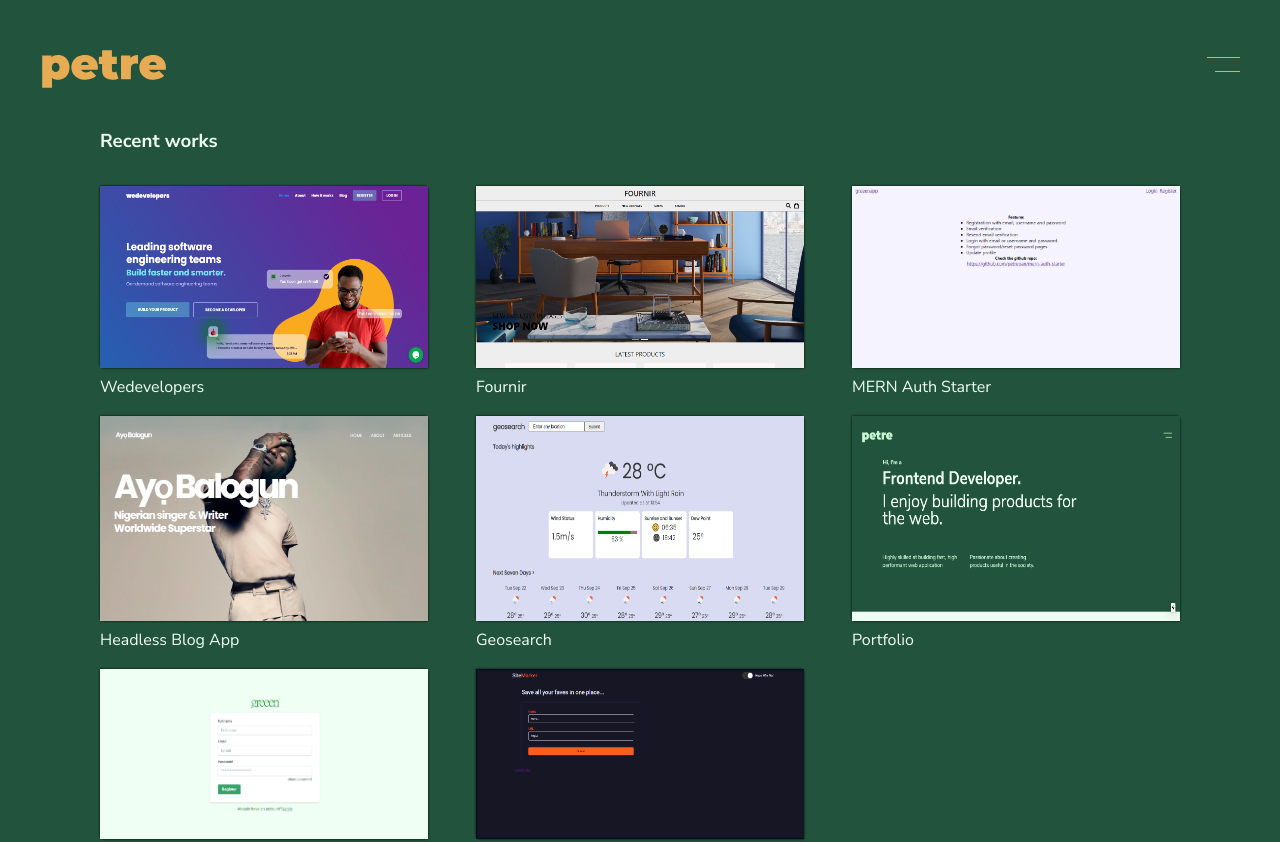
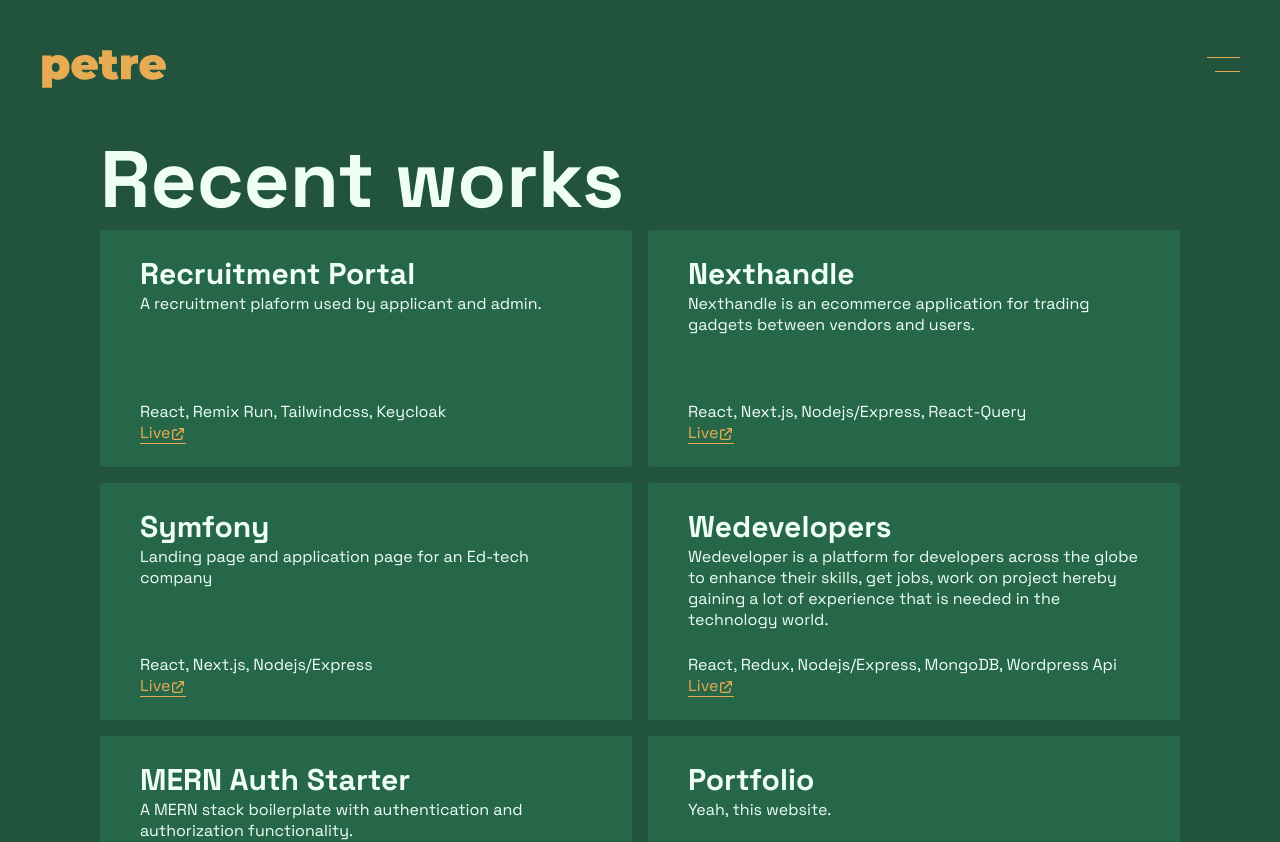
Before and after one commit to petrepan/petre, a Next.js app: page /project in a window 1280 px wide. Shown: the top 842 px of the page. Built offline with nearby package versions, Linux system fonts and the light colour scheme.

Commit message:
add new project page cards and projects

```diff
--- a/component/Menu.js
+++ b/component/Menu.js
@@ -28,12 +28,12 @@ const Menu = ({ open }) => (
                             </a>
                         </li>
                         <li>
-                            <Link
+                            <a
                                 rel="noopener noreferrer"
                                 target="_blank"
-                                href="https://res.cloudinary.com/petrepan/image/upload/v1617199764/Peter_Awotola_Resume.pdf">
+                                href="https://docs.google.com/document/d/1YGy_ZGVJWzabP1b5X1TLepozSb58Ehq_jXr9uy8HORQ/edit?usp=sharing">
                                 <a>Resume</a>
-                            </Link>
+                            </a>
                         </li>
                     </ul>
                 </div>
--- a/component/Project.js
+++ b/component/Project.js
@@ -4,65 +4,42 @@ import React from 'react';
 
 const project = [
     {
+        name: 'Recruitment Portal',
+        about: 'A recruitment plaform used by applicant and admin.',
+        link: 'https://recruit.decagon.institute/',
+        tools: ['React', 'Remix Run', 'Tailwindcss', 'Keycloak']
+    },
+    {
+        name: 'Nexthandle',
+        about: 'Nexthandle is an ecommerce application for trading gadgets between vendors and users.',
+        link: 'https://www.nexthandle.com/',
+        tools: ['React', 'Next.js', 'Nodejs/Express', 'React-Query']
+    },
+    {
+        name: 'Symfony',
+        about: 'Landing page and application page for an Ed-tech company',
+        link: 'https://symfonyhq.com/',
+        tools: ['React', 'Next.js', 'Nodejs/Express']
+    },
+    {
         name: 'Wedevelopers',
         about:
             'Wedeveloper is a platform for developers across the globe to enhance their skills, get jobs, work on project hereby gaining a lot of experience that is needed in the technology world.',
         link: 'https://wedevelopers.netlify.app/',
-        img: '/images/wedeveloper.png',
-        tools: ['React/Redux', 'Nodejs/Express', 'MongoDB', 'Wordpress Api', 'Calendly']
-    },
-    {
-        name: 'Fournir',
-        about:
-            'An ecommerce store for quality furniture products',
-        link: '#',
-        img: '/images/fournir.png',
-        tools: ['React/Redux', 'Nodejs/Express', 'MongoDB']
+        tools: ['React', 'Redux', 'Nodejs/Express', 'MongoDB', 'Wordpress Api']
     },
     {
         name: 'MERN Auth Starter',
         about: 'A MERN stack boilerplate with authentication and authorization functionality.',
         link: 'https://mern-auth-starter.netlify.app/',
         img: '/images/mern.png',
-        tools: ['React/Redux', 'Nodejs/Express', 'Sendgrid', 'MongoDB']
-    },
-    {
-        name: 'Headless Blog App',
-        about: 'A JAMstack Blog Site built with Next js and Ghost CMS.',
-        link: 'https://bloggy.vercel.app/',
-        img: '/images/blog.png',
-        tools: ['Next js', 'Ghost CMS', 'JAMstack', 'Vercel']
-    },
-    {
-        name: 'Geosearch',
-        about:
-            'geosearch is weather app that provides real time information about a particular location, weather information spanning upto the next seven daysof the location.',
-        link: 'https://geoweatherapp.netlify.app',
-        img: '/images/Geo-Search.png',
-        tools: ['Javascript', 'Babel', 'Webpack', 'Netlify']
+        tools: ['React', 'Redux', 'Nodejs/Express', 'Sendgrid', 'MongoDB']
     },
     {
         name: 'Portfolio',
-        about: 'Yeah, this very website.',
+        about: 'Yeah, this website.',
         link: '/',
-        img: '/images/Portfolio.png',
-        tools: ['Nextjs', 'Css', 'Netlify', 'Eslint', 'Prettier']
-    },
-    {
-        name: 'Greeen',
-        about:
-            "Greeen is an online platform where users share their knowledge on everything agriculture. It's a community of individuals passionate about the greenlife.",
-        link: 'https://github.com/petrepan/Greeen',
-        img: '/images/greeen.png',
-        tools: ['React', 'Redux', 'Express', 'Mongoose', 'Tailwind', 'NodeJs']
-    },
-    {
-        name: 'Sitemarker',
-        about:
-            'A progressive web application that bookmarks all your favourite websites in one place for easy access. Features: Dark mode, offline mode, mobile app, localstorage.',
-        link: 'https://sitemarker.netlify.app',
-        img: '/images/SiteMarker.png',
-        tools: ['Javascript', 'PWA', 'HTML/SCSS', 'Netlify']
+        tools: ['Next.js', 'Css', 'Netlify form']
     }
 ];
 
@@ -77,20 +54,13 @@ const MainProject = () => {
         <div className="project-wrapper">
             {project.map((projects, i) => (
                 <div key={i} className="project">
-                    <div className="project-img">
-                        <img
-                            src={projects.img}
-                            alt={projects.img}
-                            layout="responsive"
-                        />
-                    </div>
-                    <div>
-                        <p className="name">{projects.name}</p>
-                    </div>
+                    <h3 className="name">{projects.name}</h3>
                     <div className="project-details">
-                        <h3>
+                        <p>{projects.about}</p>
+                        <div>
+                            <div className="tools">{projects.tools.join(', ')}</div>
                             <a target="_blank" rel="noopener noreferrer" href={projects.link}>
-                                {projects.name}
+                                Live
                                 <svg
                                     className="w-6 h-6"
                                     fill="none"
@@ -104,12 +74,6 @@ const MainProject = () => {
                                         d="M10 6H6a2 2 0 00-2 2v10a2 2 0 002 2h10a2 2 0 002-2v-4M14 4h6m0 0v6m0-6L10 14"></path>
                                 </svg>
                             </a>
-                        </h3>
-                        <p>{projects.about}</p>
-                        <div className="tools">
-                            {projects.tools.map((tool, i) => (
-                                <div key={i}> {tool}</div>
-                            ))}
                         </div>
                     </div>
                 </div>
@@ -119,37 +83,23 @@ const MainProject = () => {
                 {`
                     .project-wrapper {
                         display: grid;
-                        grid-template-columns: repeat(auto-fit, minmax(20rem, 1fr));
-                        grid-gap: 3rem;
-                        margin: 6em 0;
-                        margin-top: 2em;
+                        grid-template-columns: 1fr 1fr;
+                        grid-gap: 1rem;
+                        margin-bottom: 6em;
                     }
 
                     .project {
-                        position: relative;
-                        box-shadow: 1px 1px 2px rgba(0, 0, 0, 0.4), -1px -1px 2px rgba(0, 0, 0, 0.4);
+                        padding: 1.5em 2.5em;
                         border-radius: 3px;
-                        background: white;
-                        cursor: pointer;
+                        background: #276749;
                     }
 
                     .name {
-                        position: absolute;
-                        bottom: -30px;
+                        font-size: 30px;
                     }
 
-                    h3 {
-                        margin-bottom: 10px;
-                    }
-
-                    .project-img {
-                        width: 100%;
-                        height: 100%;
-                    }
-
-                    img {
-                        height: 100%;
-                        width: 100%;
+                    .tools {
+                        display: flex;
                     }
 
                     .w-6 {
@@ -158,45 +108,10 @@ const MainProject = () => {
                     }
 
                     .project-details {
-                        position: absolute;
-                        top: 0;
-                        left: 0;
-                        right: 0;
-                        bottom: 0;
                         display: flex;
-                        transform: scaleY(0);
                         flex-direction: column;
-                        background: green;
-                        overflow: hidden;
-                        padding: 10px;
-                        transition: all 0.4s ease-in-out;
-                        opacity: 0;
-                    }
-
-                    .project:hover .project-details {
-                        opacity: 0.9;
-                        transform: scaleY(1);
-                    }
-
-                    .project-details p {
-                        overflow-y: scroll;
-                        margin-bottom: 40px;
-                        padding-bottom: 10px;
-                    }
-
-                    .tools {
-                        display: flex;
-                        flex-wrap: wrap;
-                        position: absolute;
-                        bottom: 0;
-                        padding: 10px 0;
-                        padding-top: 20px;
-                        margin-top: 30px;
-                    }
-
-                    .tools div {
-                        margin-right: 8px;
-                        border-bottom: 1px solid #fff;
+                        justify-content: space-between;
+                        min-height: 150px
                     }
 
                     .header {
@@ -205,27 +120,13 @@ const MainProject = () => {
 
                     a {
                         color: #f0fff4;
-                        border-bottom: 1px solid;
+                        border-bottom: 1px solid #e7ab54;
+                        color: #e7ab54;
                     }
 
-                    .lazyimage {
-                        position: absolute;
-                        left: 0;
-                        top: 0;
-                        right: 0;
-                        bottom: 0;
-                        animation: loadingAnimation 1s infinite;
-                    }
-
-                    @keyframes loadingAnimation {
-                        0% {
-                            background-color: #fff;
-                        }
-                        50% {
-                            background-color: #ccc;
-                        }
-                        100% {
-                            background-color: #fff;
+                    @media screen and (max-width: 800px){
+                        .project-wrapper {
+                            grid-template-columns: 1fr;
                         }
                     }
                 `}
--- a/pages/_document.js
+++ b/pages/_document.js
@@ -22,13 +22,19 @@ export default class extends Document {
                     <meta property="og:url" content={APP_URL} />
                     <meta property="og:title" content="Peter Awotola: Front End Developer" />
                     <meta property="og:description" content={APP_DESCRIPTION} />
-                    <meta property="og:image" content="https://petre.netlify.app/images/manifest.png" />
+                    <meta
+                        property="og:image"
+                        content="https://petre.netlify.app/images/manifest.png"
+                    />
 
                     <meta property="twitter:card" content="summary_large_image" />
                     <meta property="twitter:url" content={APP_URL} />
                     <meta property="twitter:title" content="Peter Awotola: Front End Developer" />
                     <meta property="twitter:description" content={APP_DESCRIPTION} />
-                    <meta property="twitter:image" content="https://petre.netlify.app/images/manifest.png" />
+                    <meta
+                        property="twitter:image"
+                        content="https://petre.netlify.app/images/manifest.png"
+                    />
 
                     <meta name="application-name" content={APP_NAME} />
                     <meta name="apple-mobile-web-app-capable" content="yes" />
@@ -36,11 +42,13 @@ export default class extends Document {
                     <meta name="apple-mobile-web-app-title" content={APP_NAME} />
                     <meta name="mobile-web-app-capable" content="yes" />
                     <meta name="theme-color" content="#22543D" />
-
+                    <link rel="preconnect" href="https://fonts.googleapis.com" />
+                    <link rel="preconnect" href="https://fonts.gstatic.com" crossorigin />
                     <link
-                        href="https://fonts.googleapis.com/css2?family=Nunito+Sans:wght@300;400;600;700;800&display=swap"
+                        href="https://fonts.googleapis.com/css2?family=Space+Grotesk:wght@300;400;600;700&display=swap"
                         rel="stylesheet"
                     />
+
                     {/* TIP: set viewport head meta tag in _app.js, otherwise it will show a warning */}
                     {/* <meta name='viewport' content='minimum-scale=1, initial-scale=1, width=device-width, shrink-to-fit=no, viewport-fit=cover' /> */}
                     <link rel="apple-touch-icon" sizes="192x192" href="/icons/pwa192x192.png" />
--- a/pages/project.js
+++ b/pages/project.js
@@ -14,7 +14,7 @@ const Project = () => {
                 </Head>
                 <section>
                     <div className={utils.container}>
-                        <h3>Recent works</h3>
+                        <h3 className="heading">Recent works</h3>
                         <MainProject />
                         <h3 className="header">Other projects</h3>
                         <div className="otherProject">
@@ -237,6 +237,10 @@ const Project = () => {
                 </section>
             </Layout>
             <style jsx>{`
+                .heading {
+                    font-size: 80px;
+                }
+
                 .w-6 {
                     width: 1em;
                     height: 1em;
@@ -265,6 +269,12 @@ const Project = () => {
                 .otherProject h4:hover {
                     border-bottom: 1px solid #fff;
                 }
+
+                @media screen and (max-width: 800px){
+                    .heading {
+                        font-size: 40px;
+                    }
+                }
             `}</style>
         </Fragment>
     );
--- a/styles/global.css
+++ b/styles/global.css
@@ -12,8 +12,7 @@
 html, body{
     background-color: var(--primary-deep-colour);
     color: #F0FFF4;
-    font-family: 'Nunito Sans',
-    sans-serif;
+    font-family: 'Space Grotesk', sans-serif;
 }
 
 a{
```
Also changed, not shown: component/Hero.js (+57 -22 lines).
